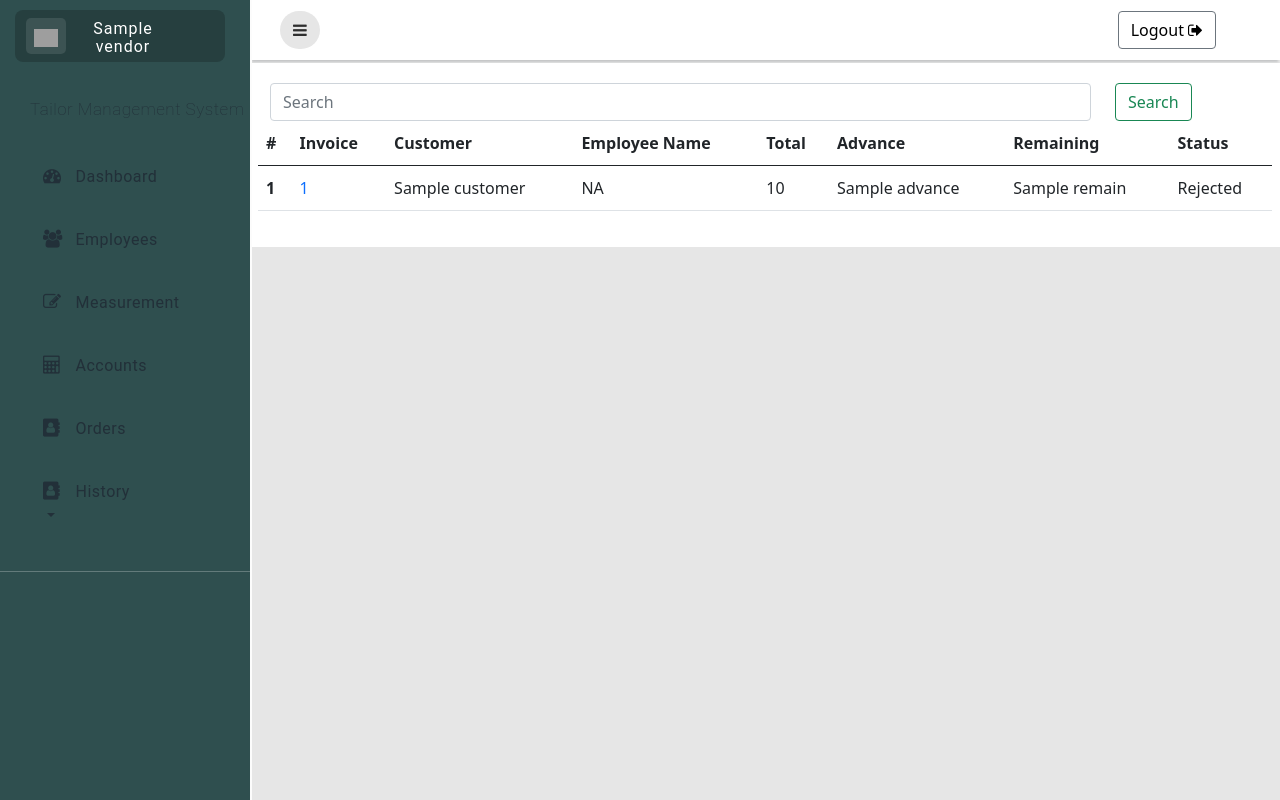
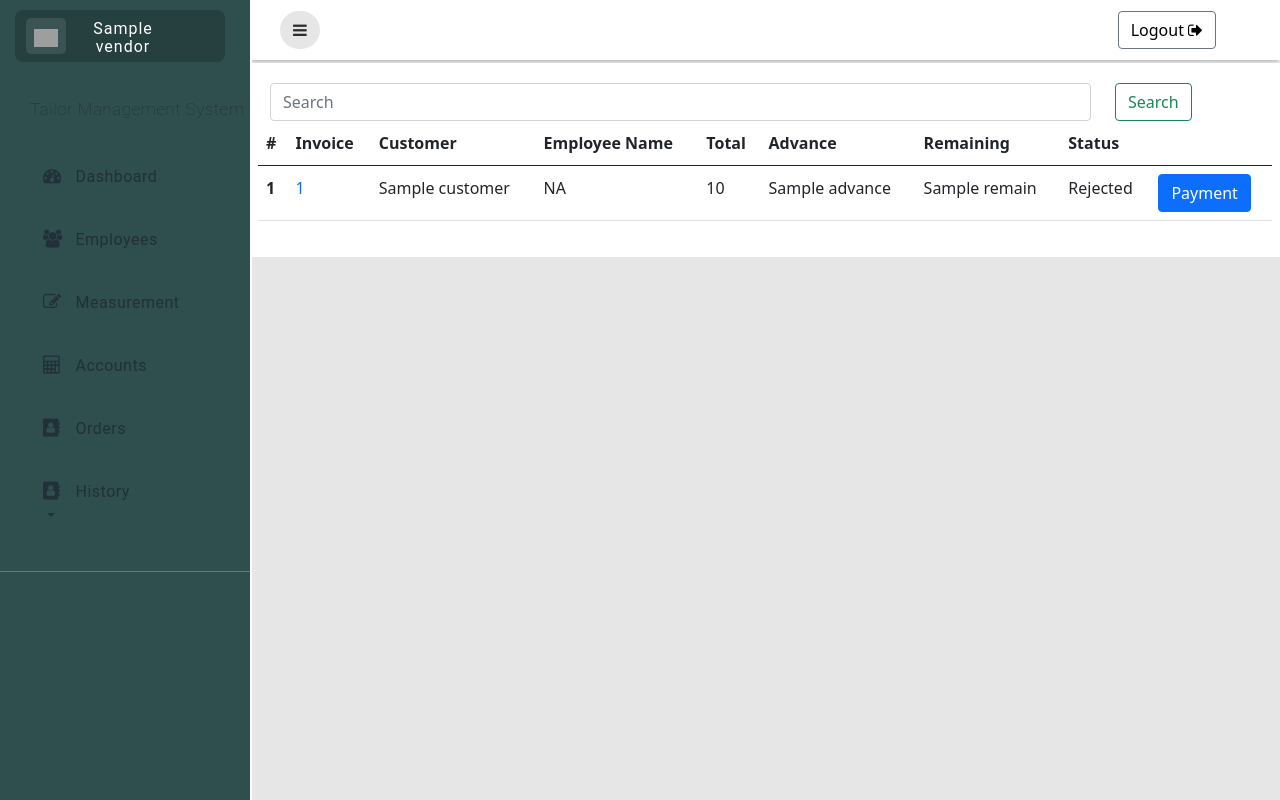
Before and after one commit to ReDiot69/tms, a Django app: template templates/account.html in a window 1280 px wide. Run offline with Django 4.2, Linux system fonts and the light colour scheme; the template is opened without the code that fills it: most values are stand-ins (such as "Sample title", 1, 10 or a date in 2020); some libraries are stand-ins or nearby versions; grey boxes are pictures that could not be loaded.

Commit message:
account Payment

```diff
--- a/templates/account.html
+++ b/templates/account.html
@@ -1,5 +1,14 @@
 {% extends 'navside.html'%}
 {% block content%}
+<style>
+        .borderNone{
+        border-top: none;
+        border-left: none;
+        border-right:none;
+        border-color: darkgrey;
+        margin-left: 12px;
+    }
+</style>
 <div class="container-fluid search_box">
     <form class="form-inline">
         <div class="row">
@@ -18,6 +27,7 @@
                         <th class="th">Advance</th>
                         <th class="th">Remaining</th>
                         <th class="th">Status</th>
+                        <th class="th"></th>
                         <style>
                             .th{
                                 text-align: left;
@@ -28,7 +38,7 @@
                 <tbody>
                     {% for i in invoice %}
                     <tr>
-                        <th scope="row">1</th>
+                        <th scope="row">{{forloop.counter}}</th>
                         <td><a href="#"><label for="name" name="invoice">{{i.invoice.id}}</label></a></td>
                         <td><label for="cus_name" name="cus_name">{{i.invoice.order.customer_measurement.customer}}</label></td>
                         {% if i.invoice.order.status == "Rejected" %}
@@ -42,6 +52,22 @@
                         <td>
                              <label for="status" name="status">{{i.invoice.status}}</label>
                         </td>
+                        <td>
+                            <button class="btn btn-primary" type="button" data-bs-toggle="collapse" data-bs-target="#collapseExample{{i.invoice.id}}" aria-expanded="false" aria-controls="collapseExample">
+                                Payment
+                                </button>
+                            <div class="collapse" id="collapseExample{{i.invoice.id}}">
+                                <div class="card card-body">
+                                    <div class="d-flex flex-column">
+                                    <div class="d-flex flex-row">
+                                        <label for="duePayment" class="fw-bold">Payment</label>
+                                        <input type="number" name="advance" id="advance" class="borderNone" min="0" value="0">
+                                    </div>
+                                    <div class="d-flex flex-row"></div><button class="btn btn-primary mt-3">Submit</button></div>
+                                </div>
+                                </div>
+                            </div>
+                        </td>
                       </tr>
                     {% endfor %}
                 </tbody>
```
Also changed, not shown: db.sqlite3.
